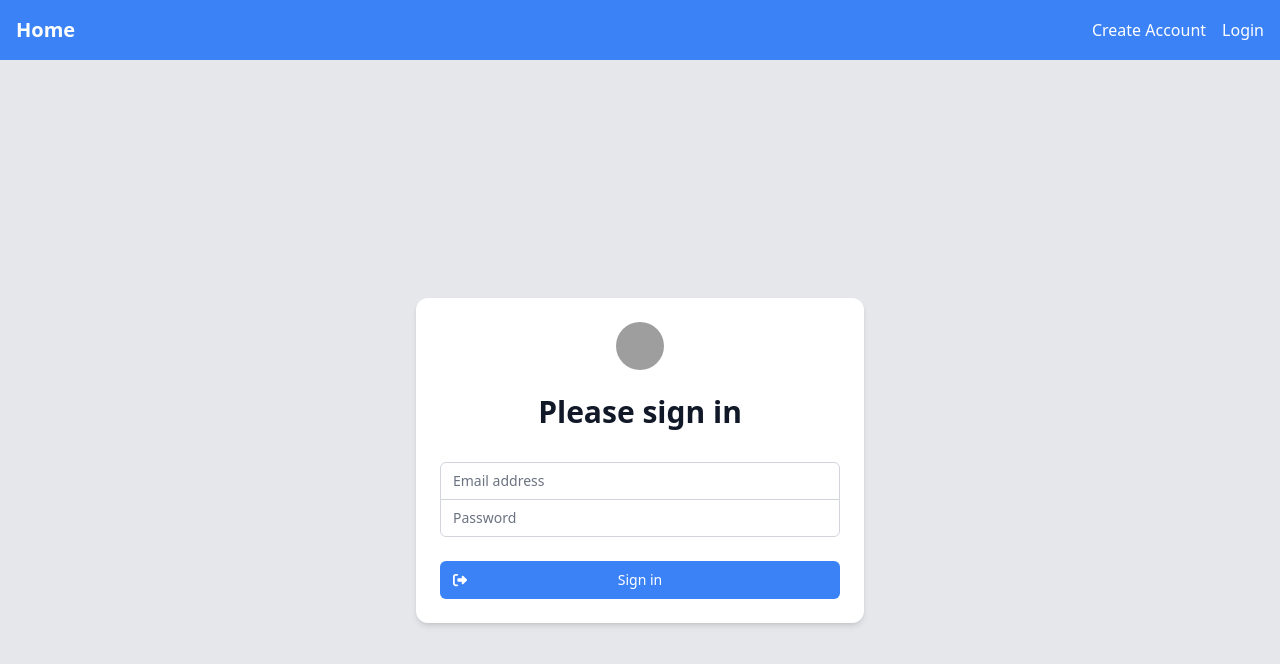
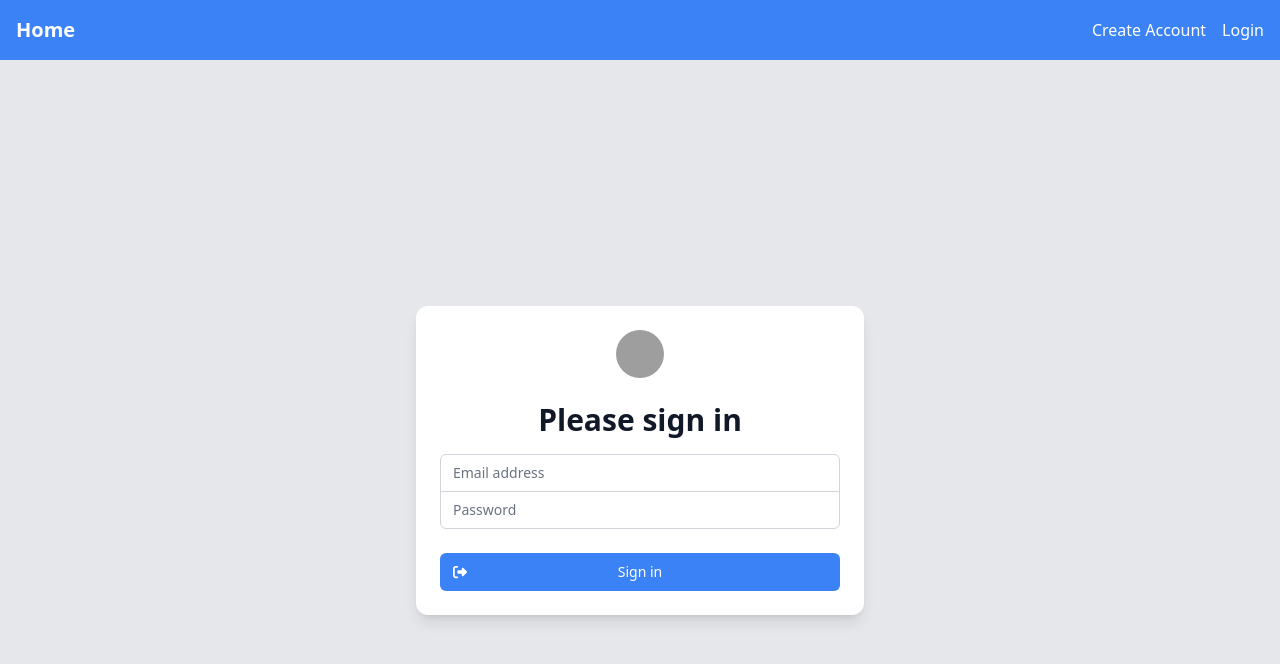
Before and after one commit to 1ShoukR/the_vault, a React (Vite) app: page /login in a window 1280 px wide. Shown: the top 664 px of the page. Built offline with nearby package versions, Linux system fonts and the light colour scheme; no server answers; grey boxes are pictures that could not be loaded.

Commit message:
adjsuted the padding of the container

```diff
--- a/src/components/Login.tsx
+++ b/src/components/Login.tsx
@@ -27,7 +27,7 @@ const Login: React.FC<Props> = (props) => {
 
   return (
     <div className="flex min-h-screen items-center justify-center bg-gray-200">
-      <div className="w-full max-w-md space-y-8 rounded-xl bg-white p-6 shadow-md">
+      <div className="w-full max-w-md space-y-4 rounded-xl bg-white p-6 shadow-lg">
         <div className="text-center">
           <img
             className="mx-auto h-12 w-12 rounded-full object-cover"
```
